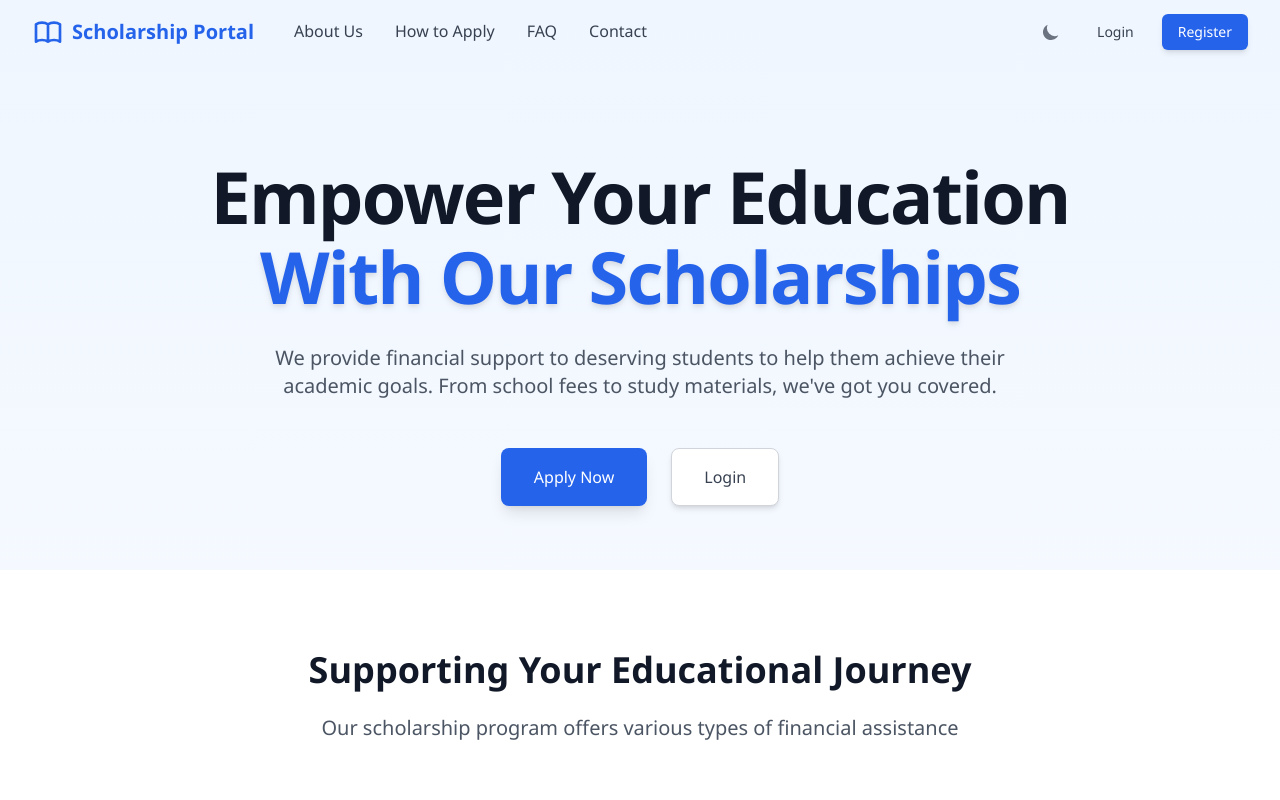
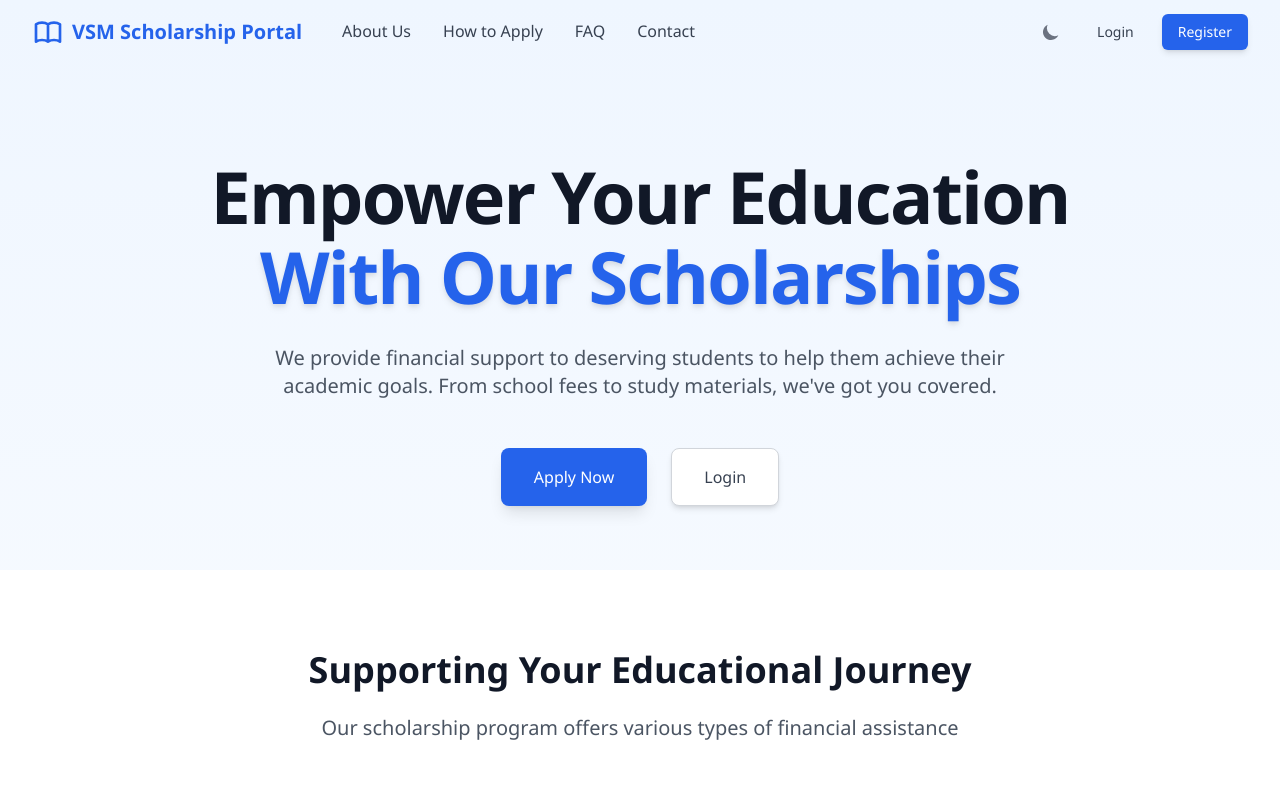
Before and after one commit to VAJRESH/zep-scholarship, a React (Vite) app in the folder Frontend/: page / in a window 1280 px wide. Shown: the top 800 px of the page. Built offline with nearby package versions, Linux system fonts and the light colour scheme.

Commit message:
added name

```diff
--- a/Frontend/src/components/Home.jsx
+++ b/Frontend/src/components/Home.jsx
@@ -42,7 +42,7 @@ const Home = () => {
                   />
                 </svg>
                 <span className="text-xl font-bold text-blue-600 dark:text-blue-400">
-                  Scholarship Portal
+                  VSM Scholarship Portal
                 </span>
               </div>
 
```
